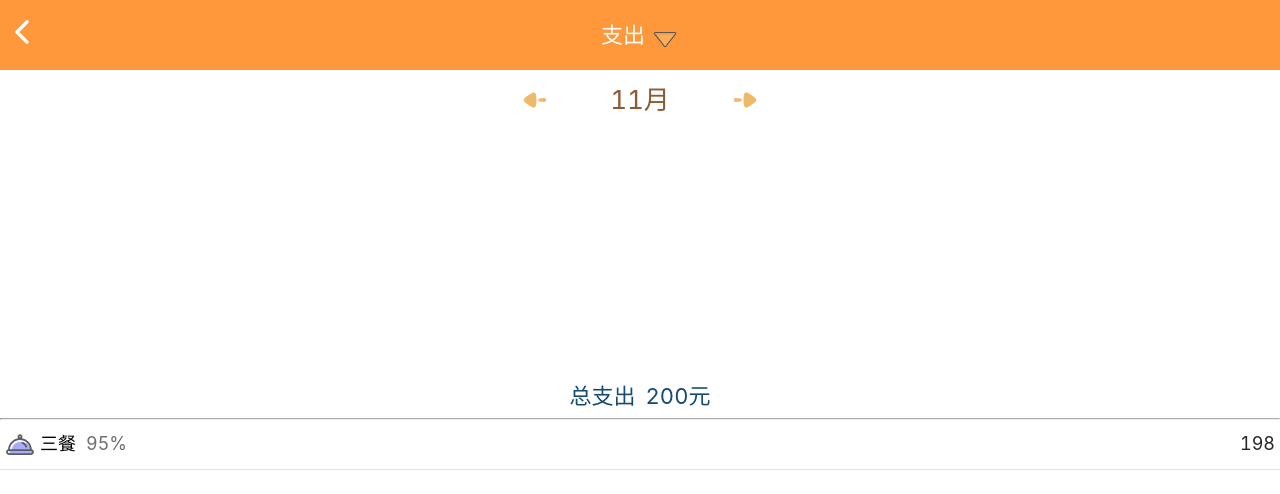
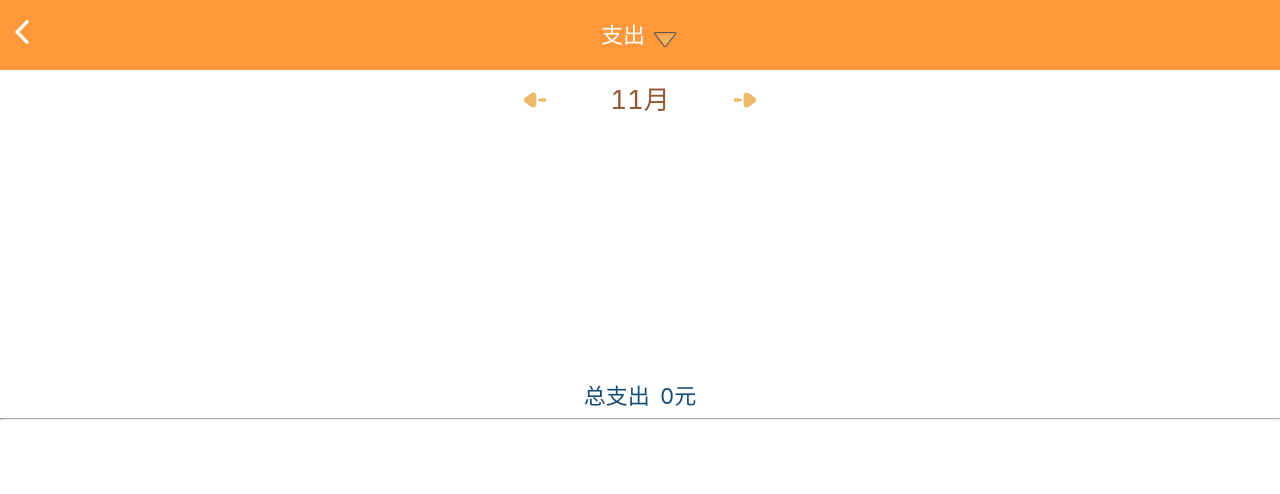
Before and after one commit to chen-yi-ux/orange-react, a React app: page /#/chart in a window 1280 px wide. Shown: the top 494 px of the page. Built offline with nearby package versions, Linux system fonts and the light colour scheme.

Commit message:
完成 chart 页面的功能

```diff
--- /dev/null
+++ b/src/lib/getOption.tsx
@@ -0,0 +1,38 @@
+import {RecordItem} from 'hooks/useRecords';
+
+export const getOption = (recordSelect: RecordItem[]) => {
+  let total: number = 0;
+  if (recordSelect.length === 0) {return [];}
+  let chartRecord = [{
+    name: recordSelect[0].label.name,
+    value: recordSelect[0].amount,
+    svg: recordSelect[0].label.svg,
+    per: 0
+  }];
+  total += chartRecord[0].value;
+  let flag: boolean = false;
+  for (let i = 1; i < recordSelect.length; i++) {
+    flag = false;
+    total += recordSelect[i].amount;
+    for (let j = 0; j < chartRecord.length; j++) {
+      if (recordSelect[i].label.name === chartRecord[j].name) {
+        chartRecord[j].value += recordSelect[i].amount;
+        flag = true;
+      }
+    }
+    if (!flag) {
+      chartRecord.push({
+        name: recordSelect[i].label.name,
+        value: recordSelect[i].amount,
+        svg: recordSelect[i].label.svg,
+        per: 0
+      });
+    }
+  }
+  for (let i = 0; i < chartRecord.length; i++) {
+    chartRecord[i].per = parseFloat((chartRecord[i].value * 100 / total).toFixed(2));
+    chartRecord[i].value = parseFloat(chartRecord[i].value.toFixed(2));
+  }
+  chartRecord = chartRecord.sort((a, b) => b.per - a.per);
+  return chartRecord;
+};
--- a/src/views/Chart.tsx
+++ b/src/views/Chart.tsx
@@ -5,8 +5,10 @@ import echarts from 'echarts/lib/echarts';
 import 'echarts/lib/chart/pie';
 import ReactEcharts from 'echarts-for-react';
 import {Link} from 'react-router-dom';
-import {useRecords} from '../hooks/useRecords';
+import {useRecords} from 'hooks/useRecords';
 import {useMonth} from '../hooks/useMonth';
+import dayjs from 'dayjs';
+import { getOption } from 'lib/getOption';
 
 const All = styled.div`
   height: 100vh;
@@ -143,19 +145,27 @@ const Main = styled.div`
 `;
 
 type EChartsOption = echarts.EChartOption;
+
 function Chart() {
-  const [type, setType] = useState<('-'|'+')>('-');
+  const [type, setType] = useState<('-' | '+')>('-');
   const categoryMap = {'-': '支出', '+': '收入'};
   const changeCategory = () => {
     console.log('hhh');
-    if(type === '-'){
+    if (type === '-') {
       setType('+');
     } else {
       setType('-');
     }
+  };
+  const {month, getMonth, Before, After} = useMonth();
+  const {records} = useRecords();
+  const recordSelect = records.filter(record => dayjs(record.time).month() === month.month() && record.category === type);
+  const chartRecord = getOption(recordSelect);
+  const Total = () => {
+    let total = 0;
+    chartRecord.forEach(r => total += r.value);
+    return total;
   }
-  const {getMonth, Before, After} = useMonth();
-
   const option: EChartsOption = {
     tooltip: {
       trigger: 'item',
@@ -173,13 +183,7 @@ function Chart() {
           borderColor: '#fff',
           borderWidth: 1
         },
-        data:  [
-          { value: 1048, name: 'Search Engine' },
-          { value: 735, name: 'Direct' },
-          { value: 580, name: 'Email' },
-          { value: 484, name: 'Union Ads' },
-          { value: 300, name: 'Video Ads' }
-        ],
+        data: chartRecord,
         emphasis: {
           itemStyle: {
             shadowBlur: 10,
@@ -189,7 +193,7 @@ function Chart() {
         }
       }
     ]
-  }
+  };
   return (
     <All>
       <Header>
@@ -212,20 +216,22 @@ function Chart() {
         </div>
         <ReactEcharts option={option} style={{height: '250px'}}/>
         <div className="total">
-          <span>总支出</span>
-          <span className="number">200元</span>
+          <span>总{categoryMap[type]}</span>
+          <span className="number">{Total()}元</span>
         </div>
         <hr/>
         <div className="records">
           <ol>
-            <li>
-              <div className="item">
-                <Icon name="三餐"/>
-                <span className="item-name">三餐</span>
-                <span className="item-per">95%</span>
-              </div>
-              <span>198</span>
-            </li>
+            {chartRecord.map(r =>
+              <li key={r.name}>
+                <div className="item">
+                  <Icon name={r.svg}/>
+                  <span className="item-name">{r.name}</span>
+                  <span className="item-per">{r.per}%</span>
+                </div>
+                <span>{r.value}</span>
+              </li>
+            )}
           </ol>
         </div>
       </Main>
```
